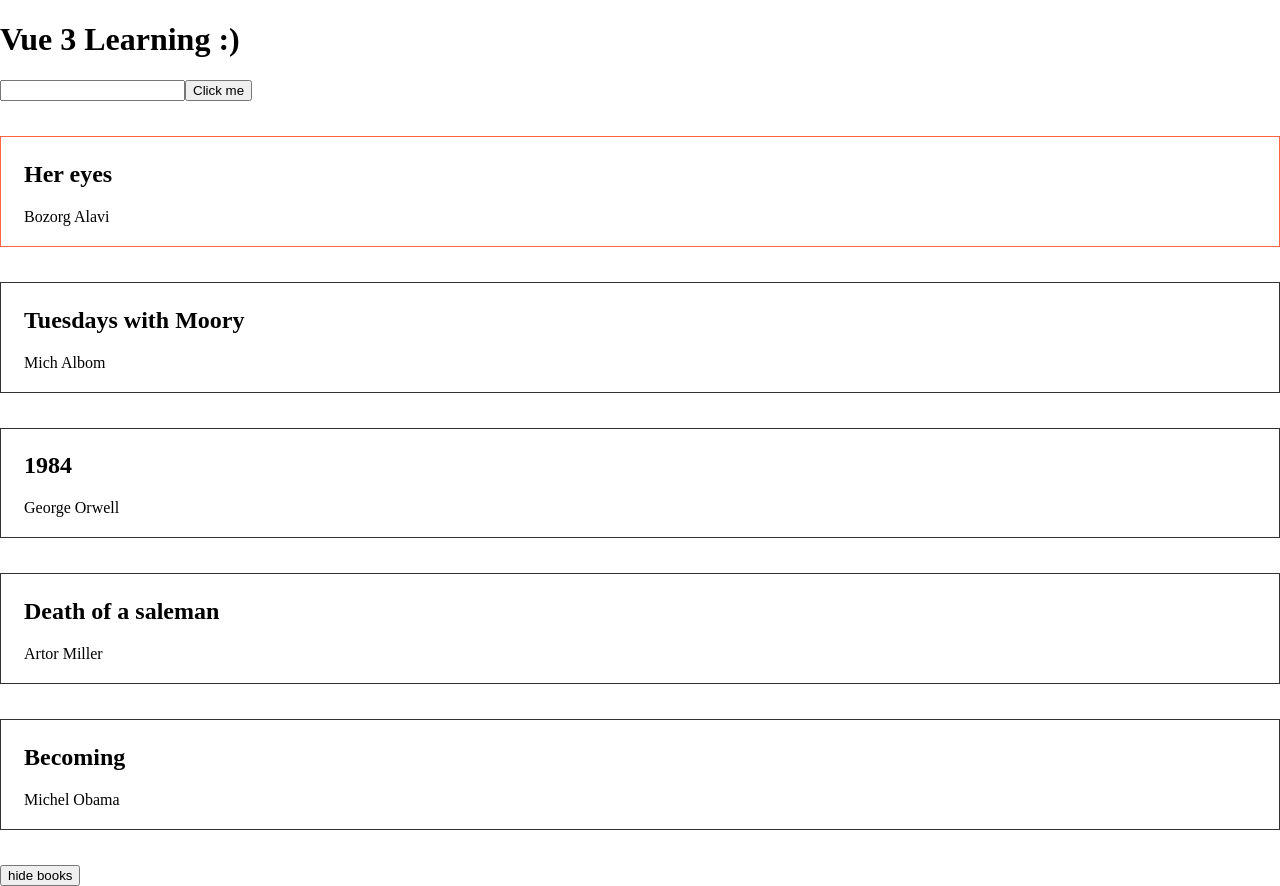
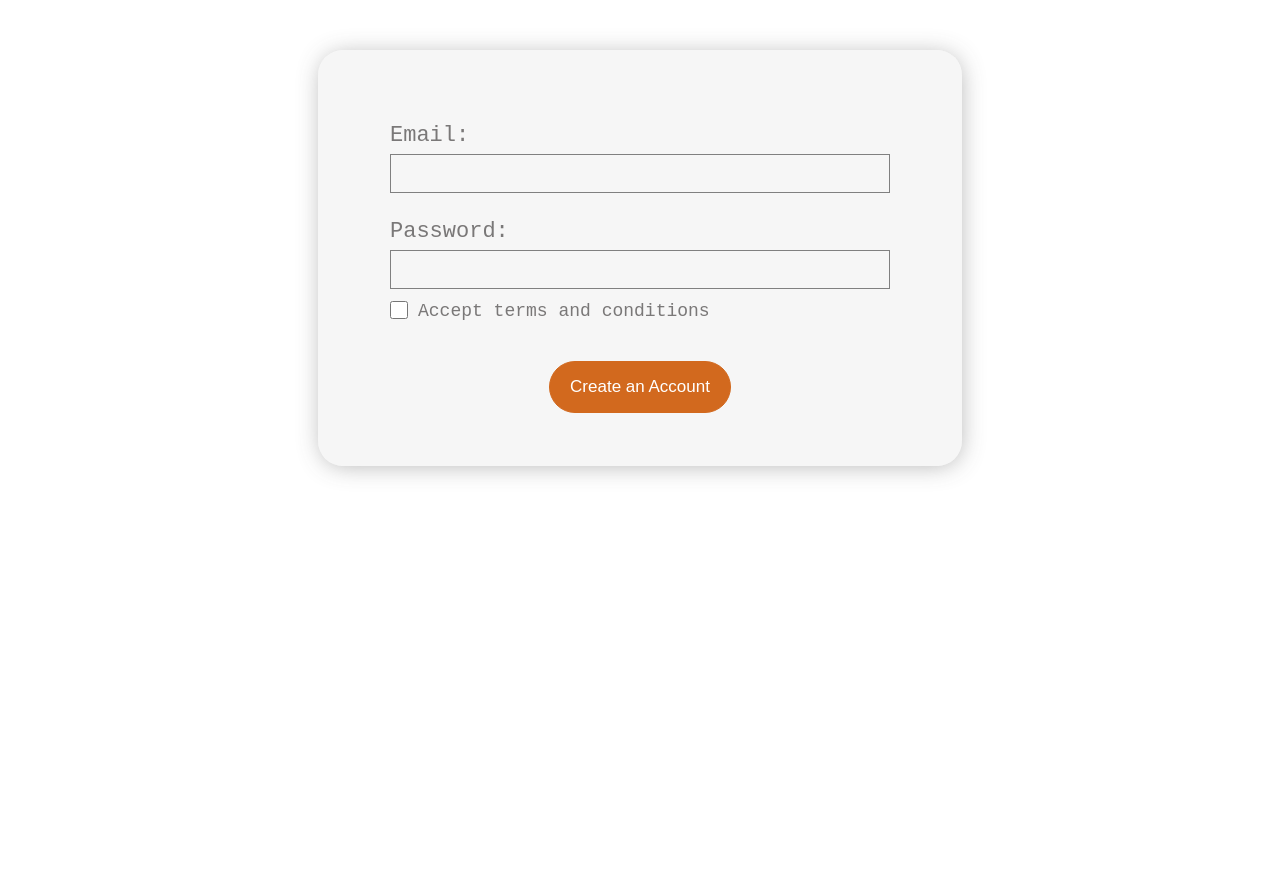
Before and after one commit to shahedis/book-shop, a Vue app: page / in a window 1280 px wide. After the commit the page ends 800 px from the top, so only its background shows below. Built offline with nearby package versions, Linux system fonts and the light colour scheme.

Commit message:
add signup form

```diff
--- a/src/App.vue
+++ b/src/App.vue
@@ -1,18 +1,22 @@
 <template>
-<div id="app">
-  <Books/>
-</div>
+  <div id="app">
+    <signupForm></signupForm>
+  </div>
 </template>
 
 <script>
-import Books from './components/Books.vue'
+import SignupForm from './components/SignupForm.vue'
+export default {
+  components: { SignupForm },
+  name: 'App',
 
-export default {
-  name: 'App',
-  components: { Books }
 }
 </script>
 
 <style>
-
+#app{
+  font-family: monospace, sans-serif, 'Segoe UI', Tahoma, Verdana;
+  text-align: center;
+  margin-top: 30px;
+}
 </style>
--- a/src/components/Books.vue
+++ /dev/null
@@ -1,57 +0,0 @@
-<template>
-  <h1>Vue 3 Learning :)</h1>
-  <input type="text" ref="name">
-  <button @click="handleClick">Click me</button>
-  <div v-if="showBooks">
-    <div v-for="(book, index) in books" :key="index" :class="{fav: book.isFav}" class="book" @click="toggleFave(book)">
-      <h2>{{book.tittle}}</h2>
-      <p>{{book.author}}</p>
-    </div>
-  </div>
-  <button @click="toggleShowBooks">
-    <span v-if="!showBooks">showBooks books</span>
-    <span v-else>hide books</span>
-  </button>
-</template>
-
-<script>
-export default {
-  name: 'Books',
-  data(){
-    return{
-      books:[
-        {tittle: 'Her eyes', author: 'Bozorg Alavi', isFav: true},
-        {tittle: 'Tuesdays with Moory', author: 'Mich Albom', isFav: false},
-        {tittle: '1984', author: 'George Orwell', isFav: false},
-        {tittle: 'Death of a saleman', author: 'Artor Miller', isFav: false},
-        {tittle: 'Becoming', author: 'Michel Obama', isFav: false},
-      ],
-      showBooks: true
-    }
-  },
-
-  methods:{
-    toggleShowBooks(){
-      this.showBooks = !this.showBooks
-    },
-    toggleFave(book){
-      book.isFav = !book.isFav
-    },
-    handleClick(){
-      console.log(this.$refs.name)
-      this.$refs.name.focus()
-    }
-  }
-}
-</script>
-
-<style scoped>
-.fav{
-  border: 1px solid tomato !important;
-}
-.book{
-  border: 1px solid #333;
-  padding: 4px 23px;
-  margin: 35px 0px;
-}
-</style>
--- /dev/null
+++ b/src/components/SignupForm.vue
@@ -0,0 +1,100 @@
+<template>
+    <form @submit.prevent="handleSubmit">
+        <label class="email_label">Email:</label>
+        <input type="email" required v-model="email">
+        <label class="pass_label">Password:</label>
+        <input type="password" required v-model="password">
+        <div v-if="passwordError" class="error"> {{ passwordError }} </div>
+        <div>
+            <input type="checkbox" required v-model="terms">
+            <label class="term_label">Accept terms and conditions</label>
+        </div>
+        <div class="submit">
+            <button>Create an Account</button>
+        </div>
+    </form>
+</template>
+
+<script>
+export default {
+    data() {
+        return{
+            email: '',
+            password: '',
+            terms: false,
+            passwordError: ''
+        }
+    },
+    methods:{
+        handleSubmit(){
+            this.passwordError = this.password.length > 5 ?
+            '' : 'password must be at least 6 chars long'
+            if(this.passwordError){
+                console.log("Submitted");
+                console.log('email : ', this.email);
+                console.log('password : ', this.password);
+                console.log('terms : ', this.terms);
+            }
+        }
+    }
+
+}
+</script>
+
+<style>
+form{
+    background-color: #eeeeee82;
+    box-shadow: 1px 2px 24px -3px rgb(72 72 72 / 43%);
+    max-width: 500px;
+    font-size: 22px;
+    color: #333;
+    padding:53px 72px;
+    border-radius: 25px;
+    margin: 50px auto;
+    text-align: left;
+    display: flex;
+    flex-direction: column;
+}
+input{
+    width: inherit;
+    background-color: #9e9e9e00;
+    border: 1px solid #3339;
+    margin: 6px 0px;
+    padding: 7px;
+    outline: none;
+    font-size: 20px;
+}
+.email_label, .pass_label{
+    display: inline-block;
+    color: #6d6b6be8;
+    margin-top: 20px;
+}
+input[type=checkbox]{
+    width: 18px;
+    height: 18px;
+}
+.error{
+    font-size: 15px;
+    color: tomato;
+    margin: 3px 0 20px;
+    font-weight: bold;
+}
+.term_label{
+    margin-left: 10px;
+    font-size: 18px;
+    color: #6d6b6be8;
+    vertical-align: text-top;
+}
+.submit{
+    text-align: center;
+}
+button{
+    padding: 15px 20px;
+    font-size: 17px;
+    border: 1px solid chocolate;
+    border-radius: 27px;
+    margin-top: 35px;
+    color: white;
+    background: chocolate;
+}
+</style>
```
